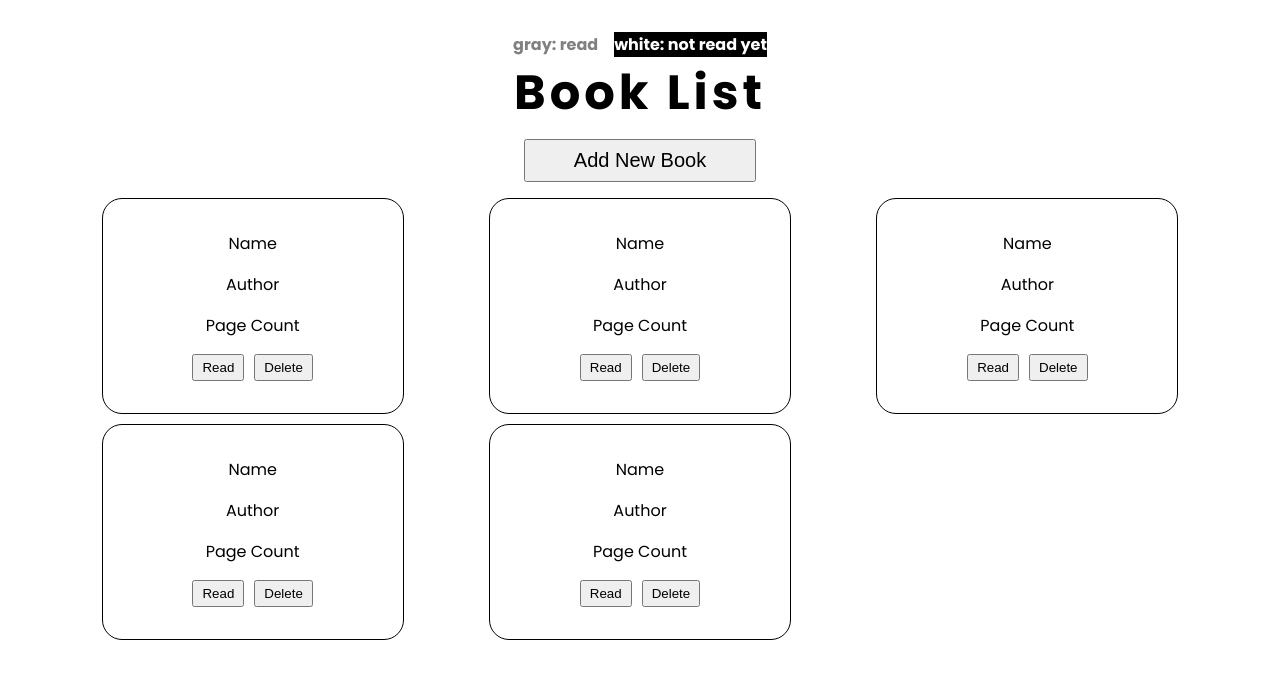
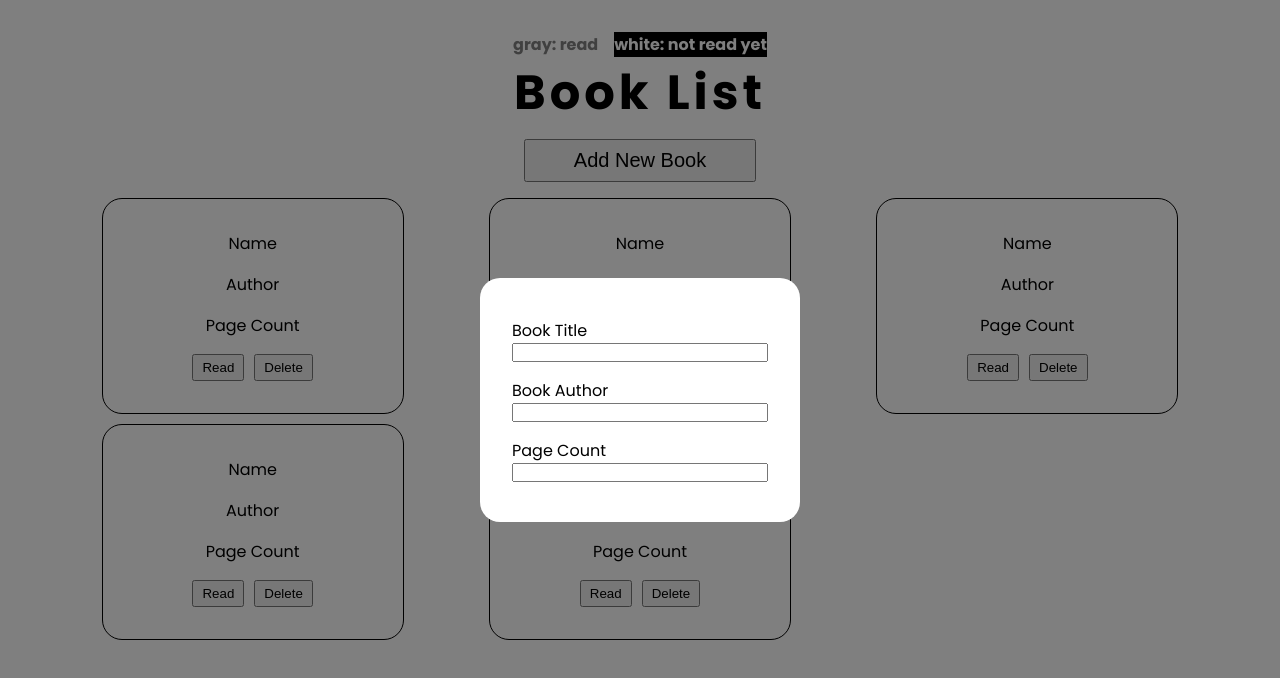
Before and after one commit to naser23/odin-library, a React (Create React App) app: page / in a window 1280 px wide. Shown: the top 678 px of the page. Built offline with nearby package versions, Linux system fonts and the light colour scheme.

Commit message:
finished styling the modal and will work on the functionallity next.

```diff
--- a/src/App.js
+++ b/src/App.js
@@ -1,11 +1,13 @@
 import React from 'react';
 import Header from './components/Header';
 import BookList from './components/BookList';
+import Modal from './components/Modal';
 
 
 function App() {
   return (
     <div className="container">
+        <Modal />
         <Header />
         <BookList />
     </div>
--- a/src/components/Book.js
+++ b/src/components/Book.js
@@ -1,4 +1,6 @@
-import React from 'react'
+import React from 'react';
+import DeleteButton from './DeleteButton';
+import ReadButton from './ReadButton';
 
 function Book() {
   return (
@@ -7,8 +9,8 @@ function Book() {
       <p>Author</p>
       <p>Page Count</p>
       <div className="button-area">
-      <button>Read</button>
-      <button>Delete</button>
+      <ReadButton />
+      <DeleteButton />
       </div>
     </div>
   )
--- /dev/null
+++ b/src/components/DeleteButton.js
@@ -0,0 +1,11 @@
+import React from 'react'
+
+function DeleteButton() {
+  return (
+      <>
+        <button>Delete</button>
+      </>
+  )
+}
+
+export default DeleteButton
--- /dev/null
+++ b/src/components/Modal.js
@@ -0,0 +1,26 @@
+import React from 'react'
+
+function Modal() {
+  return (
+    <div className="modal-bg">
+        <div className='modal'>
+            <form className='modal-form'>
+                <div className="title-form">
+                    <label htmlFor="Book-Title">Book Title</label>
+                    <input type="text" />
+                </div>
+                <div className="author-form">
+                    <label htmlFor="Book-Author">Book Author</label>
+                    <input type="text" />
+                </div>
+                <div className="page-count-form">
+                    <label htmlFor="page-count">Page Count</label>
+                    <input type="text" />
+                </div>
+            </form>
+        </div>
+    </div>
+  )
+}
+
+export default Modal
--- /dev/null
+++ b/src/components/ReadButton.js
@@ -0,0 +1,11 @@
+import React from 'react'
+
+function ReadButton() {
+  return (
+      <>
+        <button>Read</button>
+      </>
+  )
+}
+
+export default ReadButton
--- a/src/css/main.css
+++ b/src/css/main.css
@@ -102,6 +102,44 @@
   padding: 0.25rem 0.5rem;
 }
 
+#root .modal-bg {
+  position: fixed;
+  width: 100vw;
+  height: 100vh;
+  top: 0;
+  left: 0;
+  background-color: rgba(0, 0, 0, 0.5);
+  display: -webkit-box;
+  display: -ms-flexbox;
+  display: flex;
+  -webkit-box-pack: center;
+      -ms-flex-pack: center;
+          justify-content: center;
+  -webkit-box-align: center;
+      -ms-flex-align: center;
+          align-items: center;
+}
+
+#root .modal-bg .modal {
+  width: 80%;
+  background-color: white;
+  padding: 1rem;
+  border-radius: 20px;
+}
+
+#root .modal-bg .modal .modal-form .title-form,
+#root .modal-bg .modal .modal-form .author-form,
+#root .modal-bg .modal .modal-form .page-count-form {
+  display: -webkit-box;
+  display: -ms-flexbox;
+  display: flex;
+  -webkit-box-orient: vertical;
+  -webkit-box-direction: normal;
+      -ms-flex-direction: column;
+          flex-direction: column;
+  padding: 0.5rem 0;
+}
+
 @media (min-width: 991.98px) {
   #root .container .header {
     padding-top: 2rem;
@@ -121,5 +159,9 @@
         grid-template-columns: 1fr 1fr 1fr;
     justify-items: center;
   }
+  #root .container .modal-bg .modal {
+    width: 25%;
+    padding: 2rem;
+  }
 }
 /*# sourceMappingURL=main.css.map */
--- a/src/scss/_queries.scss
+++ b/src/scss/_queries.scss
@@ -19,8 +19,12 @@
         display: grid;
         grid-template-columns: 1fr 1fr 1fr;
         justify-items: center;
-        .book {
-          // width: 30%;
+      }
+
+      .modal-bg {
+        .modal {
+          width: 25%;
+          padding: 2rem;
         }
       }
     }
--- a/src/scss/main.scss
+++ b/src/scss/main.scss
@@ -75,6 +75,34 @@
       }
     }
   }
+  .modal-bg {
+    position: fixed;
+    width: 100vw;
+    height: 100vh;
+    top: 0;
+    left: 0;
+    background-color: rgba(0, 0, 0, 0.5);
+    display: flex;
+    justify-content: center;
+    align-items: center;
+
+    .modal {
+      width: 80%;
+      background-color: white;
+      padding: 1rem;
+      border-radius: 20px;
+
+      .modal-form {
+        .title-form,
+        .author-form,
+        .page-count-form {
+          display: flex;
+          flex-direction: column;
+          padding: 0.5rem 0;
+        }
+      }
+    }
+  }
 }
 
 @import "./queries";
```
Also changed, not shown: 1 other file (tests, documents, lock files or other folders).
